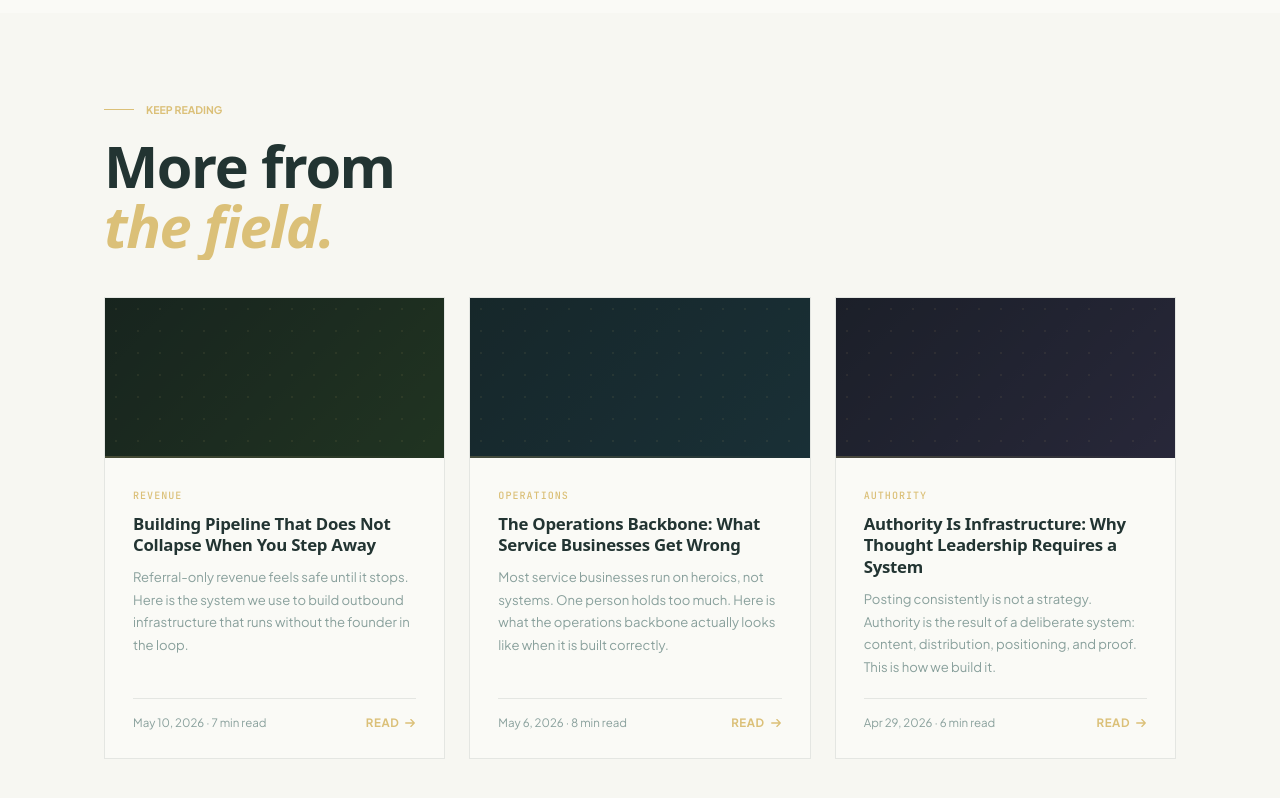
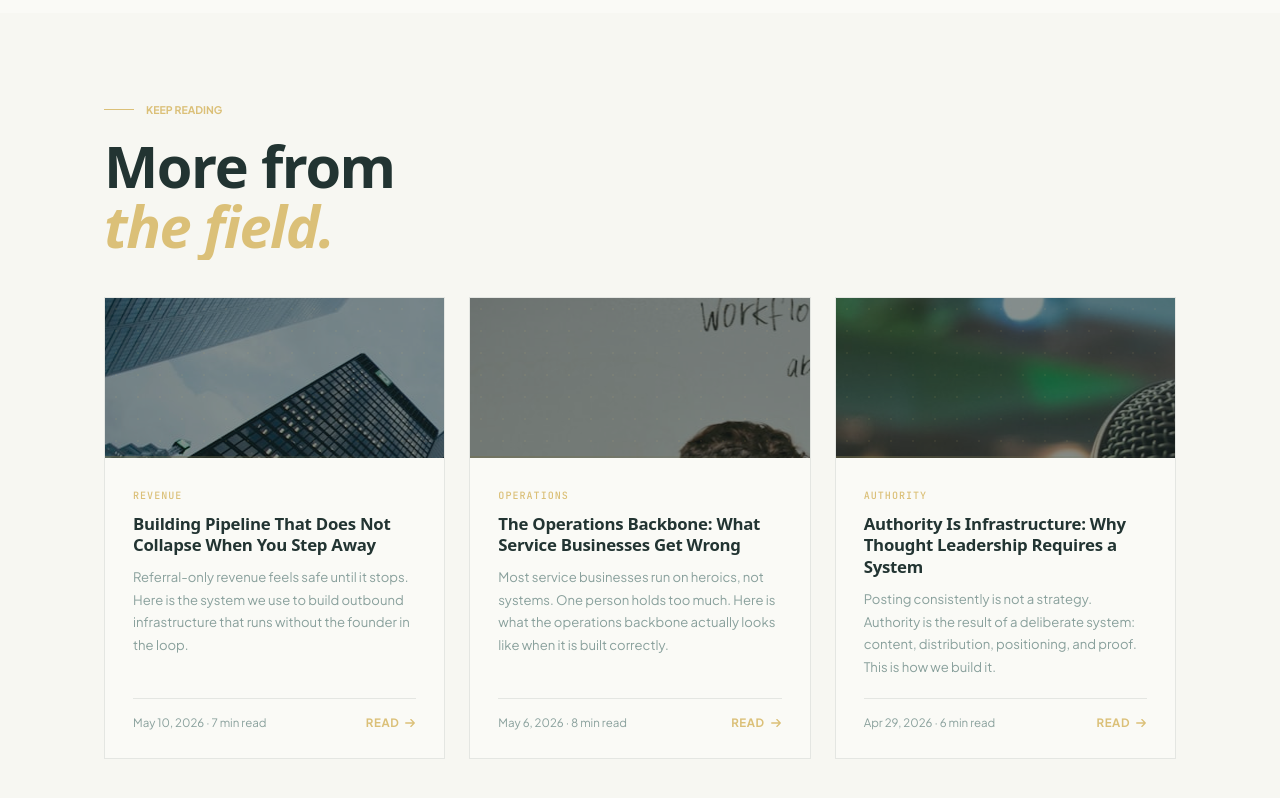
Before and after one commit to tobey1760/New-Strategic-Website, a plain HTML site: page blog-post.html in a window 1280 px wide. Shown: the part 3744-4542 px from the top of the page. Drawn offline with Linux system fonts and the light colour scheme; a web font is replaced by a local one.

Commit message:
Fix missing images in all blog post related-cards sections
Co-Authored-By: Claude Sonnet 4.6 <noreply@anthropic.com>

```diff
--- a/blog-post.html
+++ b/blog-post.html
@@ -202,7 +202,7 @@
 
       <article class="blog-card reveal">
         <div class="blog-card-img" data-cat="revenue">
-          <div class="blog-card-img-inner" aria-hidden="true"></div>
+          <div class="blog-card-img-inner" aria-hidden="true" style="background-image:url('images/blog/blog-revenue.jpg');"></div>
           <div class="blog-card-img-line" aria-hidden="true"></div>
         </div>
         <div class="blog-card-body">
@@ -223,7 +223,7 @@
 
       <article class="blog-card reveal reveal-d1">
         <div class="blog-card-img" data-cat="operations">
-          <div class="blog-card-img-inner" aria-hidden="true"></div>
+          <div class="blog-card-img-inner" aria-hidden="true" style="background-image:url('images/blog/blog-operations.jpg');"></div>
           <div class="blog-card-img-line" aria-hidden="true"></div>
         </div>
         <div class="blog-card-body">
@@ -244,7 +244,7 @@
 
       <article class="blog-card reveal reveal-d2">
         <div class="blog-card-img" data-cat="authority">
-          <div class="blog-card-img-inner" aria-hidden="true"></div>
+          <div class="blog-card-img-inner" aria-hidden="true" style="background-image:url('images/blog/blog-authority.jpg');"></div>
           <div class="blog-card-img-line" aria-hidden="true"></div>
         </div>
         <div class="blog-card-body">
```
Also changed, not shown: blog-ai-health-services.html (+3 -3 lines), blog-audit-first.html (+3 -3 lines), blog-authority-infrastructure.html (+3 -3 lines), blog-founder-intelligence.html (+3 -3 lines), blog-operations-backbone.html (+3 -3 lines), blog-revenue-pipeline.html (+3 -3 lines).
